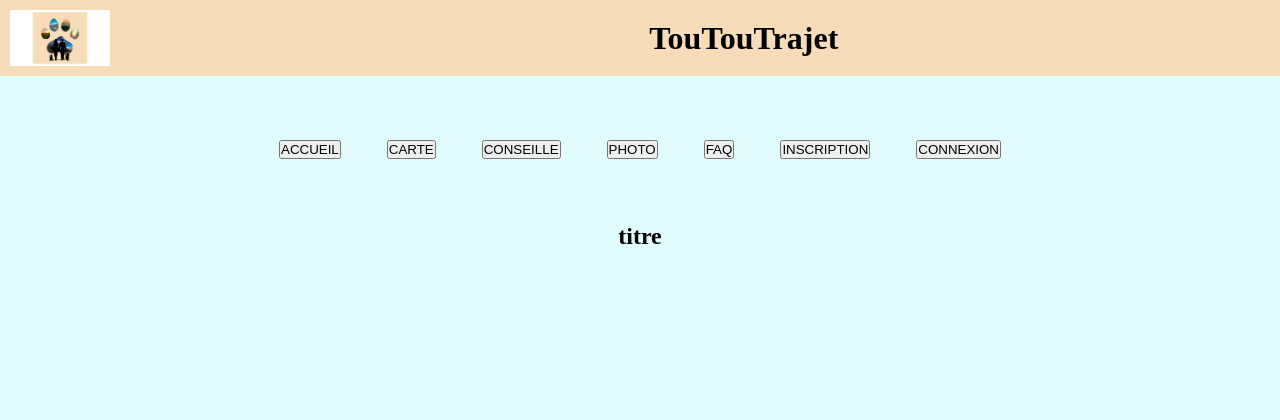
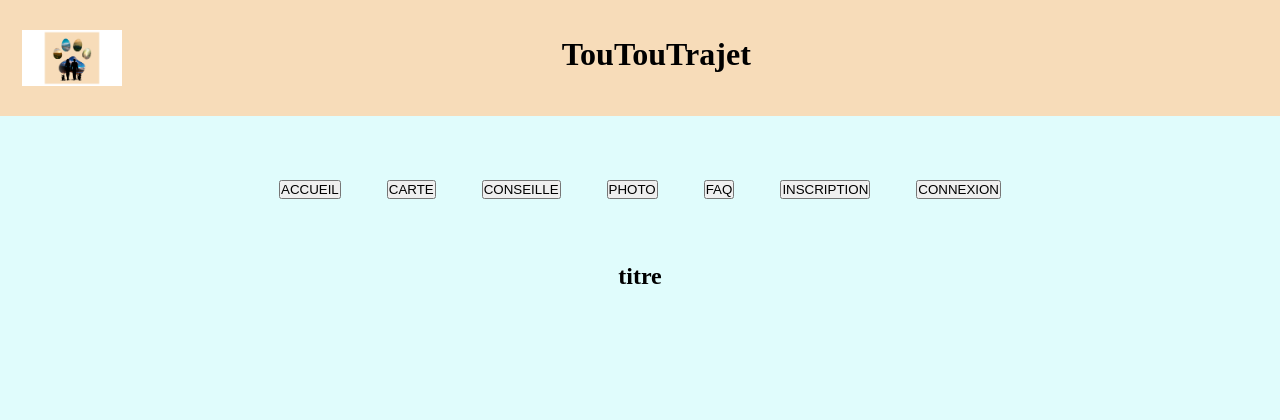
Before and after one commit to MaximeCrq/PFRmaxime, a PHP site: page / in a window 1280 px wide. Shown: the top 420 px of the page. Run offline with PHP 8.4, Linux system fonts and the light colour scheme.

Commit message:
modification header

```diff
--- a/style.css
+++ b/style.css
@@ -37,23 +37,26 @@ footer {
   background-color: #F7DCB9;
 }
 
+
+
 header {
-    display: flex; /*flexbox pour orga*/
-    justify-content: center; /*aligne à partir de ...*/
-    align-items: center; /*centre verticalement*/
-    background-color: #F7DCB9;
-    padding: 10px;
+    grid-template-columns: repeat(3, auto);
+    display: grid;
 }
 
 .logo input {
-    margin-right: 10px;
+    float: left;
     width: 100px;
     height: auto;
+    margin-top: 7%;
+    margin-bottom: 7%;
+    margin-left: 5%;
 }
 
-.titre {
-    margin-left: 42%;
-    margin-right: auto;
+.titre h1 {
+    margin-top: 7%;
+    margin-bottom: 7%;
+    margin-right: 13%;
 }
 
 /*FAIRE EN SORTE QUE LE TITRE S'aligne sans prendre en
```
